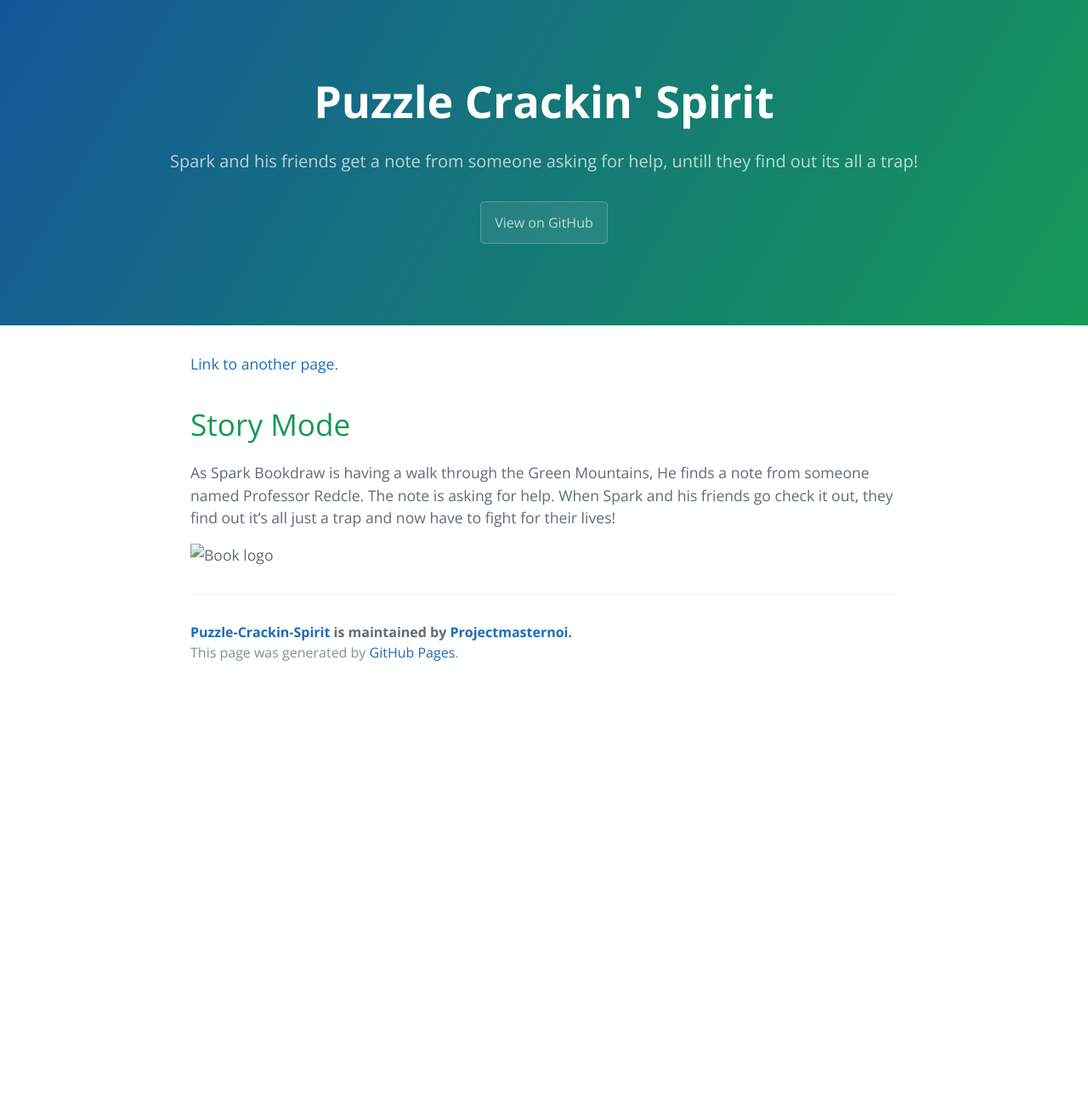
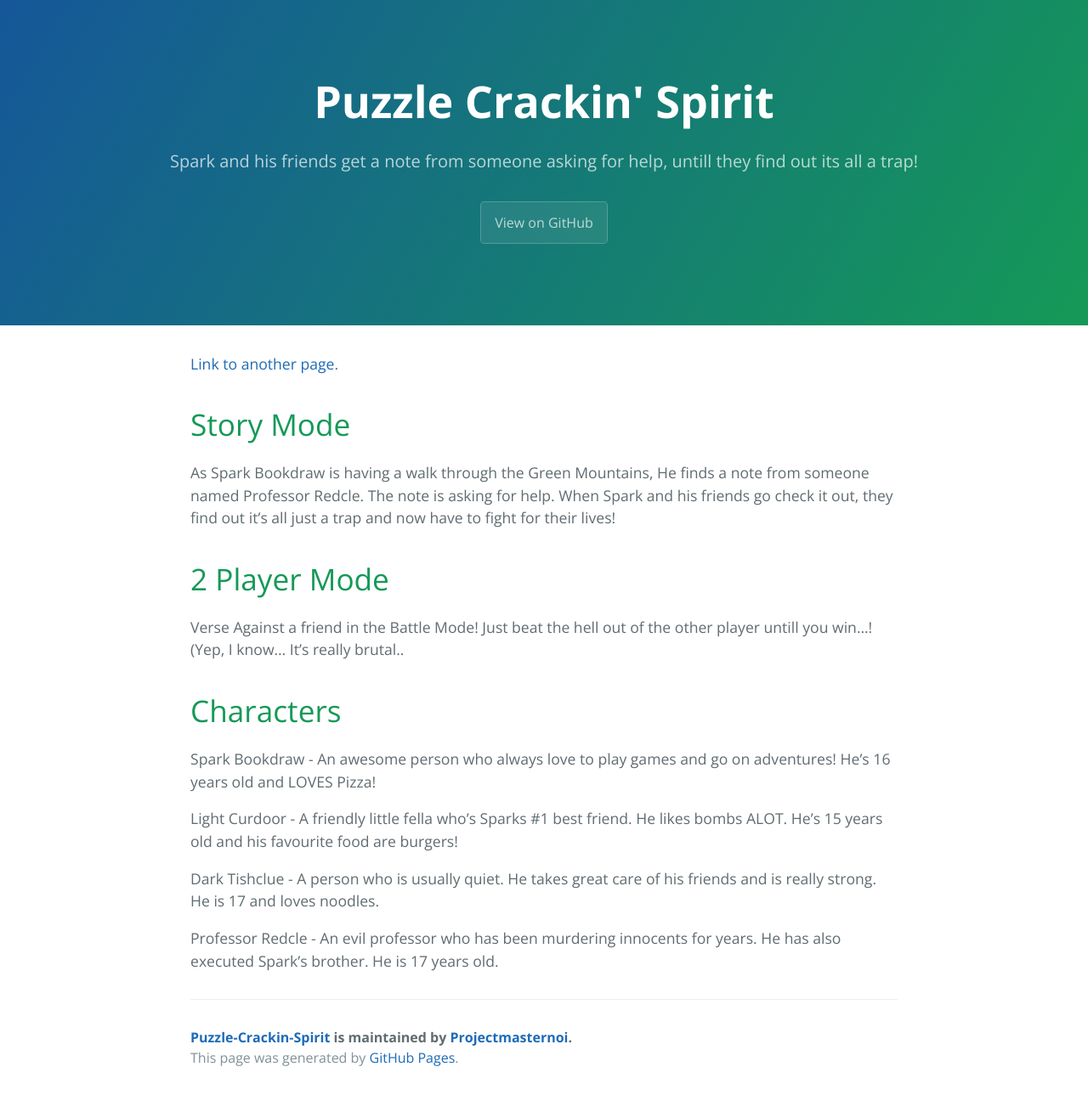
Before and after one commit to Projectmasternoi/Puzzle-Crackin-Spirit, a Jekyll site: the page built from index.md, in a window 1280 px wide. Shown: the whole page at 85% size. Built offline with Jekyll 4.4.1, drawn with Linux system fonts in a browser that asks for light colours; before the commit the page ends 900 px from its top, so only the background shows below that.

Commit message:
Update index.md

```diff
--- a/index.md
+++ b/index.md
@@ -6,9 +6,24 @@ layout: default
 [Link to another page](./another-page.html).
 
 
-
 # Story Mode
 
 As Spark Bookdraw is having a walk through the Green Mountains, He finds a note from someone named Professor Redcle. The note is asking for help. When Spark and his friends go check it out, they find out it's all just a trap and now have to fight for their lives!
 
-![Book logo](/Projectmasternoi/Puzzle-Crackin-Spirit/docs/assets/css/FNF-Logo.png)
+
+
+# 2 Player Mode
+
+Verse Against a friend in the Battle Mode! Just beat the hell out of the other player untill you win...! (Yep, I know... It's really brutal..
+
+
+
+# Characters
+
+Spark Bookdraw - An awesome person who always love to play games and go on adventures! He's 16 years old and LOVES Pizza!
+
+Light Curdoor - A friendly little fella who's Sparks #1 best friend. He likes bombs ALOT. He's 15 years old and his favourite food are burgers!
+
+Dark Tishclue - A person who is usually quiet. He takes great care of his friends and is really strong. He is 17 and loves noodles.
+
+Professor Redcle - An evil professor who has been murdering innocents for years. He has also executed Spark's brother. He is 17 years old.
```
